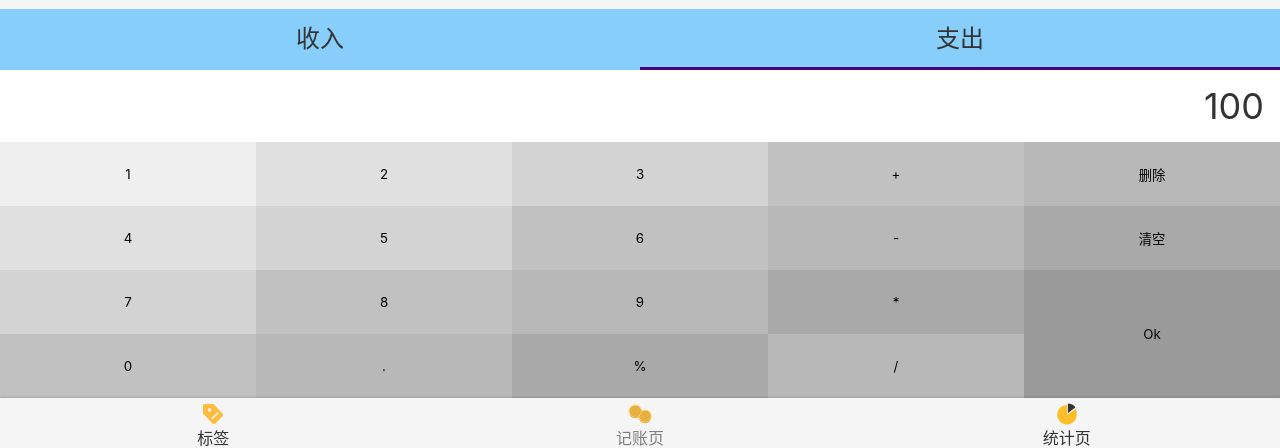
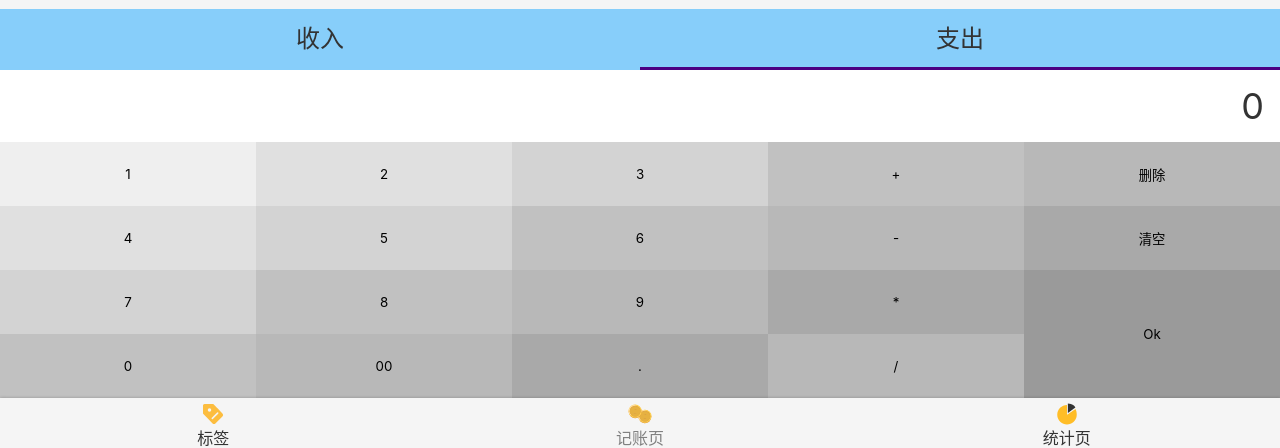
Before and after one commit to christina-xhy/morney-react-1, a React app: page /#/money in a window 1280 px wide. Shown: the part 346-794 px from the top of the page. Built offline with nearby package versions, Linux system fonts and the light colour scheme.

Commit message:
NumberPad功能 wip

```diff
--- a/src/views/Money/NumberPadSection.tsx
+++ b/src/views/Money/NumberPadSection.tsx
@@ -1,5 +1,5 @@
 import styled from "styled-components";
-import React from 'react';
+import React, {ReactEventHandler, useState} from 'react';
 
 const Wrapper= styled.section`
   display:flex;
@@ -67,10 +67,44 @@ const Wrapper= styled.section`
 `
 
 const NumberPad :React.FC =()=>{
+  const [output,setOutput] = useState<string>('0')
+  const onClickButtonWrapper = (e:React.MouseEvent)=>{
+    const text = (e.target as HTMLButtonElement) .textContent
+    if(text === null){return}
+    switch(text){
+      case'0':
+      case'00':
+      case'1':
+      case'2':
+      case'3':
+      case'4':
+      case'5':
+      case'6':
+      case'7':
+      case'8':
+      case'9':
+      case'.':
+        if(output === '0'){
+          setOutput(text)
+        }else{
+          setOutput(output+text)
+        }
+        break;
+      case'删除':
+        break;
+      case'清空':
+        break;
+      case 'Ok':
+        break;
+    }
+
+  }
   return(
     <Wrapper>
-        <div className='output'>100</div>
-        <div className='pad clearfix'>
+        <div className='output'>
+          {output}
+        </div>
+        <div className='pad clearfix' onClick ={onClickButtonWrapper}>
           <button>1</button>
           <button>2</button>
           <button>3</button>
@@ -87,8 +121,8 @@ const NumberPad :React.FC =()=>{
           <button>*</button>
           <button className='ok'>Ok</button>
           <button>0</button>
+          <button>00</button>
           <button>.</button>
-          <button>%</button>
           <button>/</button>
         </div>
     </Wrapper>
```
